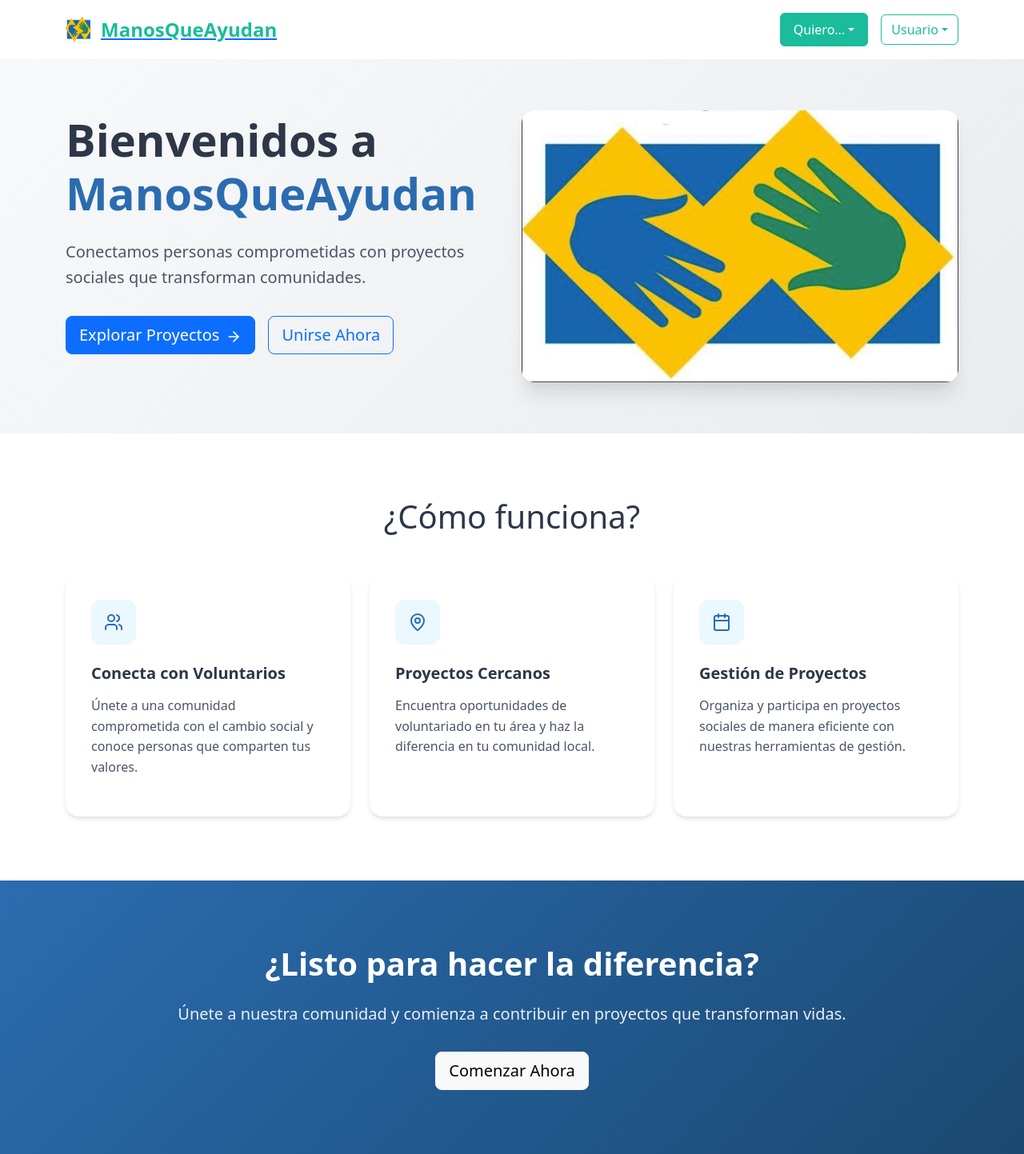
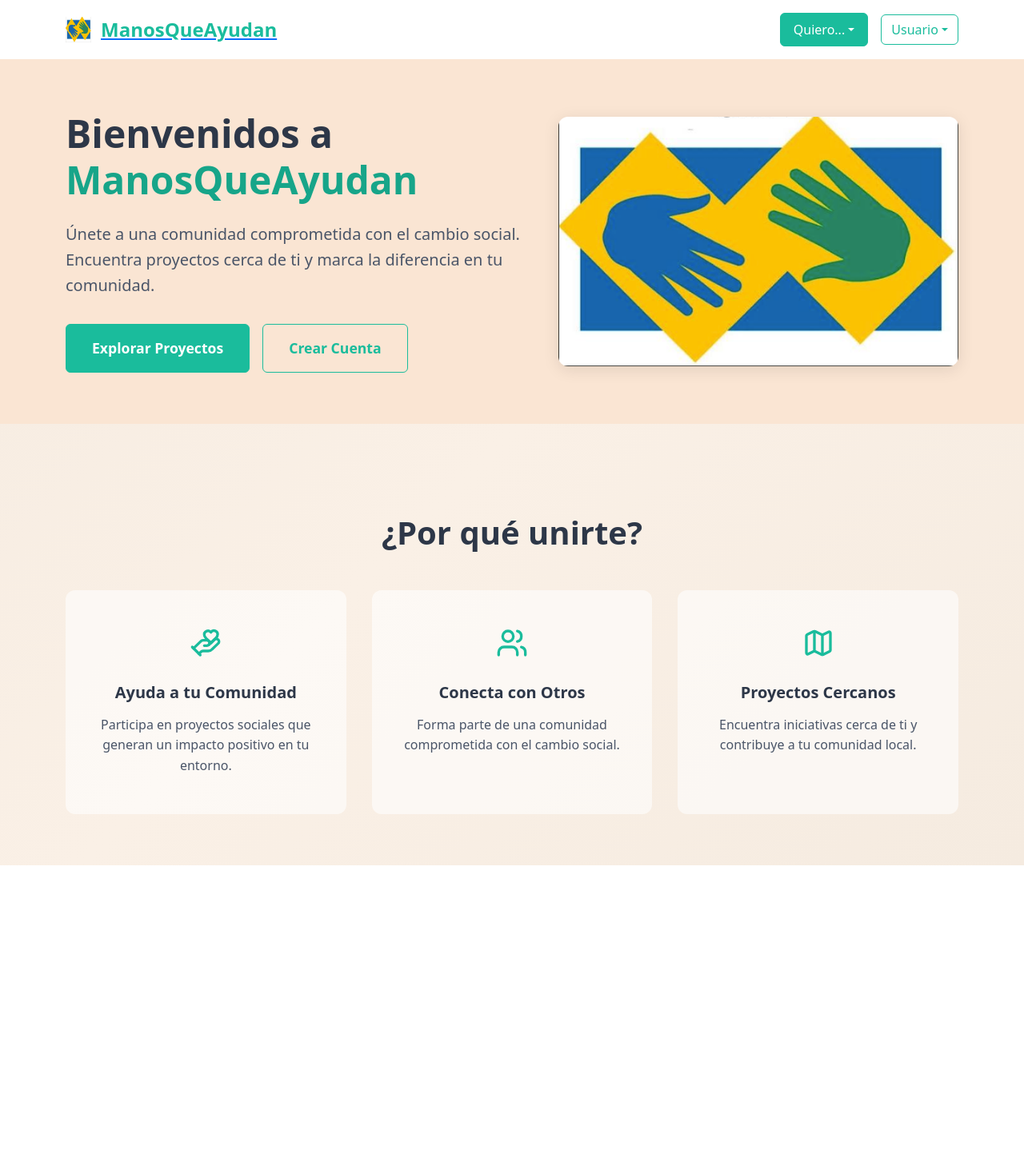
Before and after one commit to manuelNagel/ManosQueAyudan, a React (Create React App) app in the folder frontend/: page / in a window 1280 px wide. Shown: the whole page at 80% size. After the commit the page ends 1082 px from the top, so only its background shows below. Built offline with nearby package versions, Linux system fonts and the light colour scheme; no server answers.

Commit message:
home page

```diff
--- a/frontend/src/pages/Home/Home.jsx
+++ b/frontend/src/pages/Home/Home.jsx
@@ -1,103 +1,87 @@
 import React from 'react';
-import { Button } from 'react-bootstrap';
+import { Container, Button } from 'react-bootstrap';
 import { Link } from 'react-router-dom';
-import { ArrowRight, Users, MapPin, Calendar } from 'lucide-react';
+import { useAuth } from '../../context/AuthContext';
+import { HandHeart, Users, Map, Calendar } from 'lucide-react';
 import Navbar from '../../components/Navbar/Navbar';
 import mainImage from '../../assets/images/logo.png';
 import styles from './Home.module.css';
 
 const Home = () => {
+  const { user } = useAuth();
+
   const features = [
     {
-      icon: <Users size={24} />,
-      title: "Conecta con Voluntarios",
-      description: "Únete a una comunidad comprometida con el cambio social y conoce personas que comparten tus valores."
+      icon: <HandHeart size={40} />,
+      title: "Ayuda a tu Comunidad",
+      description: "Participa en proyectos sociales que generan un impacto positivo en tu entorno."
     },
     {
-      icon: <MapPin size={24} />,
-      title: "Proyectos Cercanos",
-      description: "Encuentra oportunidades de voluntariado en tu área y haz la diferencia en tu comunidad local."
+      icon: <Users size={40} />,
+      title: "Conecta con Otros",
+      description: "Forma parte de una comunidad comprometida con el cambio social."
     },
     {
-      icon: <Calendar size={24} />,
-      title: "Gestión de Proyectos",
-      description: "Organiza y participa en proyectos sociales de manera eficiente con nuestras herramientas de gestión."
+      icon: <Map size={40} />,
+      title: "Proyectos Cercanos",
+      description: "Encuentra iniciativas cerca de ti y contribuye a tu comunidad local."
     }
   ];
 
   return (
-    <div className={styles.homeContainer}>
+    <div className={styles.pageContainer}>
       <Navbar />
 
-      {/* Hero Section */}
-      <div className={styles.heroSection}>
-        <div className="container">
-          <div className="row align-items-center">
-            <div className="col-lg-6">
+      <section className={styles.heroSection}>
+        <Container>
+          <div className={styles.heroContent}>
+            <div className={styles.heroText}>
               <h1 className={styles.heroTitle}>
-                Bienvenidos a <span className={styles.brandHighlight}>ManosQueAyudan</span>
+                Bienvenidos a <span className={styles.heroHighlight}>ManosQueAyudan</span>
               </h1>
               <p className={styles.heroSubtitle}>
-                Conectamos personas comprometidas con proyectos sociales que transforman comunidades.
+                Únete a una comunidad comprometida con el cambio social.
+                Encuentra proyectos cerca de ti y marca la diferencia en tu comunidad.
               </p>
               <div className={styles.ctaButtons}>
                 <Link to="/projects/search">
-                  <Button variant="primary" size="lg" className={styles.mainCta}>
+                  <Button className={`${styles.ctaButton} ${styles.primaryCta}`}>
                     Explorar Proyectos
-                    <ArrowRight size={20} className="ms-2" />
                   </Button>
                 </Link>
+                {!user && (
                   <Link to="/register">
-                  <Button variant="outline-primary" size="lg">
-                    Unirse Ahora
+                    <Button className={`${styles.ctaButton} ${styles.secondaryCta}`}>
+                      Crear Cuenta
                     </Button>
                   </Link>
+                )}
               </div>
             </div>
-            <div className="col-lg-6">
             <img
               src={mainImage}
               alt="ManosQueAyudan"
               className={styles.heroImage}
             />
           </div>
-          </div>
-        </div>
-      </div>
+        </Container>
+      </section>
 
-      {/* Features Section */}
       <section className={styles.featuresSection}>
-        <div className="container">
-          <h2 className={styles.sectionTitle}>¿Cómo funciona?</h2>
-          <div className="row g-4">
+        <Container>
+          <h2 className={styles.sectionTitle}>¿Por qué unirte?</h2>
+          <div className={styles.featuresGrid}>
             {features.map((feature, index) => (
-              <div key={index} className="col-md-4">
-                <div className={styles.featureCard}>
+              <div key={index} className={styles.featureCard}>
                 <div className={styles.featureIcon}>
                   {feature.icon}
                 </div>
                 <h3 className={styles.featureTitle}>{feature.title}</h3>
                 <p className={styles.featureDescription}>{feature.description}</p>
               </div>
-              </div>
             ))}
           </div>
-        </div>
-      </section>
-
-      {/* Call to Action Section */}
-      <section className={styles.ctaSection}>
-        <div className="container text-center">
-          <h2 className={styles.ctaTitle}>¿Listo para hacer la diferencia?</h2>
-          <p className={styles.ctaText}>
-            Únete a nuestra comunidad y comienza a contribuir en proyectos que transforman vidas.
-          </p>
-          <Link to="/projects/search">
-            <Button variant="light" size="lg" className={styles.ctaButton}>
-              Comenzar Ahora
-            </Button>
-          </Link>
-        </div>
+        </Container>
       </section>
     </div>
   );
--- a/frontend/src/pages/Home/Home.module.css
+++ b/frontend/src/pages/Home/Home.module.css
@@ -1,160 +1,173 @@
-.homeContainer {
+.pageContainer {
   min-height: 100vh;
-    background-color: #ffffff;
+  background: linear-gradient(135deg, #f5ebe0 0%, #faf0e6 50%, #f5ebe0 100%);
 }
 
-  /* Hero Section */
 .heroSection {
+  background-color: #FAE5D3;
   padding: 4rem 0;
-    background: linear-gradient(135deg, #f8f9fa 0%, #e9ecef 100%);
+  margin-bottom: 3rem;
+}
+
+.heroContent {
+  display: flex;
+  align-items: center;
+  gap: 3rem;
+}
+
+.heroText {
+  flex: 1;
 }
 
 .heroTitle {
-    font-size: 3.5rem;
+  color: #2D3748;
+  font-size: 3rem;
   font-weight: 700;
   margin-bottom: 1.5rem;
   line-height: 1.2;
-    color: #2d3748;
 }
 
-  .brandHighlight {
-    color: #2b6cb0;
+.heroHighlight {
+  color: #17A589;
 }
 
 .heroSubtitle {
+  color: #4A5568;
   font-size: 1.25rem;
-    color: #4a5568;
   margin-bottom: 2rem;
   line-height: 1.6;
 }
 
 .heroImage {
-    max-width: 100%;
-    height: auto;
-    border-radius: 1rem;
-    box-shadow: 0 20px 25px -5px rgba(0, 0, 0, 0.1),
-                0 10px 10px -5px rgba(0, 0, 0, 0.04);
+  flex: 1;
+  max-width: 500px;
+  border-radius: 12px;
+  box-shadow: 0 4px 20px rgba(0, 0, 0, 0.1);
 }
 
 .ctaButtons {
   display: flex;
   gap: 1rem;
-    margin-bottom: 2rem;
+  margin-top: 2rem;
 }
 
-  .mainCta {
-    display: flex;
-    align-items: center;
-    padding: 0.75rem 1.5rem;
+.ctaButton {
+  padding: 1rem 2rem !important;
+  font-weight: 600 !important;
+  font-size: 1.1rem !important;
+  transition: all 0.2s ease !important;
 }
 
-  /* Features Section */
+.primaryCta {
+  background-color: #1ABC9C !important;
+  border-color: #1ABC9C !important;
+}
+
+.primaryCta:hover {
+  background-color: #17A589 !important;
+  border-color: #17A589 !important;
+  transform: translateY(-2px);
+}
+
+.secondaryCta {
+  background-color: transparent !important;
+  border-color: #1ABC9C !important;
+  color: #1ABC9C !important;
+}
+
+.secondaryCta:hover {
+  background-color: #FAE5D3 !important;
+  transform: translateY(-2px);
+}
+
 .featuresSection {
-    padding: 5rem 0;
-    background-color: #ffffff;
+  padding: 4rem 0;
 }
 
 .sectionTitle {
+  color: #2D3748;
+  font-size: 2.5rem;
+  font-weight: 700;
   text-align: center;
-    font-size: 2.5rem;
-    color: #2d3748;
   margin-bottom: 3rem;
 }
 
+.featuresGrid {
+  display: grid;
+  grid-template-columns: repeat(3, 1fr);
+  gap: 2rem;
+  margin-top: 2rem;
+}
+
 .featureCard {
+  background-color: rgba(255, 255, 255, 0.6);
   padding: 2rem;
-    background: #ffffff;
-    border-radius: 1rem;
-    box-shadow: 0 4px 6px -1px rgba(0, 0, 0, 0.1),
-                0 2px 4px -1px rgba(0, 0, 0, 0.06);
-    transition: transform 0.2s ease;
-    height: 100%;
+  border-radius: 12px;
+  text-align: center;
+  transition: all 0.2s ease;
 }
 
 .featureCard:hover {
   transform: translateY(-5px);
+  box-shadow: 0 4px 15px rgba(0, 0, 0, 0.1);
 }
 
 .featureIcon {
-    display: inline-flex;
-    padding: 1rem;
-    background: #ebf8ff;
-    border-radius: 12px;
-    color: #2b6cb0;
+  color: #1ABC9C;
+  font-size: 2.5rem;
   margin-bottom: 1.5rem;
 }
 
 .featureTitle {
+  color: #2D3748;
   font-size: 1.25rem;
   font-weight: 600;
-    color: #2d3748;
   margin-bottom: 1rem;
 }
 
 .featureDescription {
-    color: #4a5568;
+  color: #4A5568;
   line-height: 1.6;
 }
 
-  /* CTA Section */
-  .ctaSection {
-    padding: 5rem 0;
-    background: linear-gradient(135deg, #2b6cb0 0%, #1a4971 100%);
-    color: white;
+@media (max-width: 992px) {
+  .heroContent {
+    flex-direction: column;
+    text-align: center;
   }
 
-  .ctaTitle {
-    font-size: 2.5rem;
-    font-weight: 700;
-    margin-bottom: 1.5rem;
+  .heroImage {
+    max-width: 100%;
+    order: -1;
   }
 
-  .ctaText {
-    font-size: 1.25rem;
-    margin-bottom: 2rem;
-    opacity: 0.9;
+  .ctaButtons {
+    justify-content: center;
   }
 
-  .ctaButton {
-    padding: 1rem 2rem;
-    font-weight: 600;
+  .featuresGrid {
+    grid-template-columns: repeat(2, 1fr);
+  }
 }
 
-  /* Responsive Design */
 @media (max-width: 768px) {
   .heroSection {
     padding: 2rem 0;
-      text-align: center;
   }
 
   .heroTitle {
     font-size: 2.5rem;
   }
 
-    .ctaButtons {
-      justify-content: center;
-      flex-wrap: wrap;
+  .featuresGrid {
+    grid-template-columns: 1fr;
   }
 
-    .heroImage {
-      margin-top: 2rem;
+  .ctaButtons {
+    flex-direction: column;
   }
 
-    .featureCard {
-      margin-bottom: 1rem;
+  .ctaButton {
+    width: 100%;
   }
 }
-
-  @media (max-width: 576px) {
-    .heroTitle {
-      font-size: 2rem;
-    }
-
-    .sectionTitle {
-      font-size: 2rem;
-    }
-
-    .ctaTitle {
-      font-size: 2rem;
-    }
-  }
```
Lines whose indentation alone changed are shown as unchanged.
